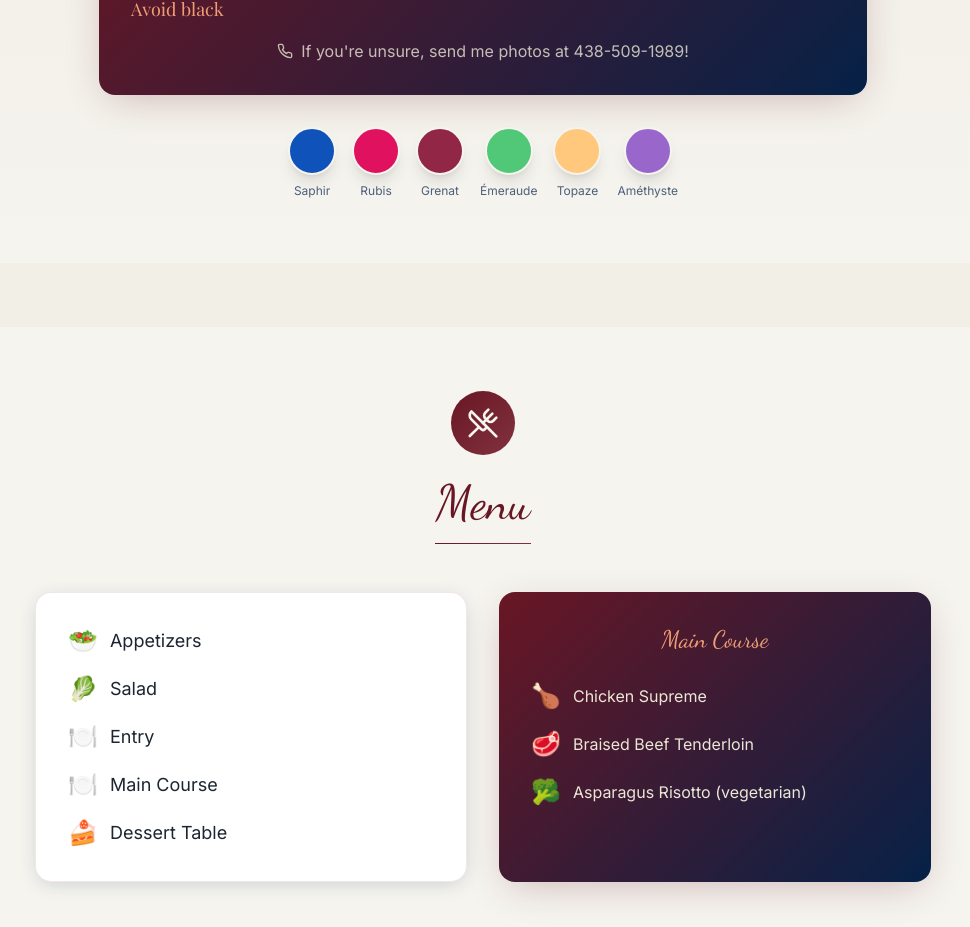
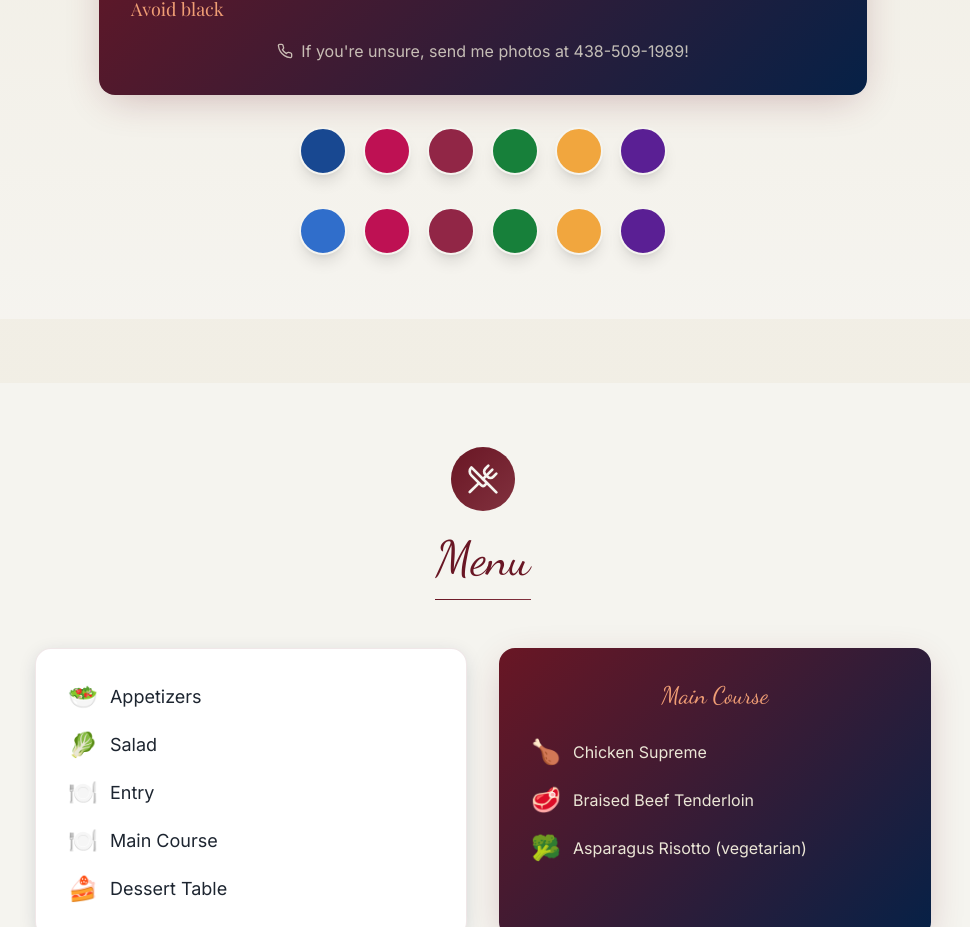
Before and after one commit to Cellule/our-vow-renewal-spot, a React (Vite) app: page / in a window 1280 px wide. Shown: the part 3579-4506 px from the top of the page, without its empty margins (157-1127 px from the left). Built offline with nearby package versions, Linux system fonts and the light colour scheme.

Commit message:
WIP color palette

```diff
--- a/src/components/DressCodeAndPalette.tsx
+++ b/src/components/DressCodeAndPalette.tsx
@@ -58,19 +58,37 @@ const DressCodeAndPalette = () => {
           {/* Color Swatches */}
           <div className="flex flex-wrap justify-center gap-4 mt-8">
             {[
-              { name: "Saphir", color: "#0F52BA" },
-              { name: "Rubis", color: "#E0115F" },
+              { name: "Saphir", color: "#184891" },
+              { name: "Rubis", color: "#be1153" },
               { name: "Grenat", color: "#912646" },
-              { name: "Émeraude", color: "#50C878" },
-              { name: "Topaze", color: "#FFC87C" },
-              { name: "Améthyste", color: "#9966CC" },
+              { name: "Émeraude", color: "#17803a" },
+              { name: "Topaze", color: "#f1a63e" },
+              { name: "Améthyste", color: "#5a1f94" },
             ].map((gem) => (
               <div key={gem.name} className="flex flex-col items-center">
                 <div
                   className="w-12 h-12 rounded-full border-2 border-cream shadow-lg"
                   style={{ backgroundColor: gem.color }}
                 />
-                <span className="font-sans text-xs text-navy/70 mt-2">{gem.name}</span>
+                {/* <span className="font-sans text-xs text-navy/70 mt-2">{gem.name}</span> */}
+              </div>
+            ))}
+          </div>
+          <div className="flex flex-wrap justify-center gap-4 mt-8">
+            {[
+              { name: "Blerg", color: "#306ecb" },
+              { name: "Rubis", color: "#be1153" },
+              { name: "Grenat", color: "#912646" },
+              { name: "Émeraude", color: "#17803a" },
+              { name: "Topaze", color: "#f1a63e" },
+              { name: "Améthyste", color: "#5a1f94" },
+            ].map((gem) => (
+              <div key={gem.name} className="flex flex-col items-center">
+                <div
+                  className="w-12 h-12 rounded-full border-2 border-cream shadow-lg"
+                  style={{ backgroundColor: gem.color }}
+                />
+                {/* <span className="font-sans text-xs text-navy/70 mt-2">{gem.name}</span> */}
               </div>
             ))}
           </div>
```
